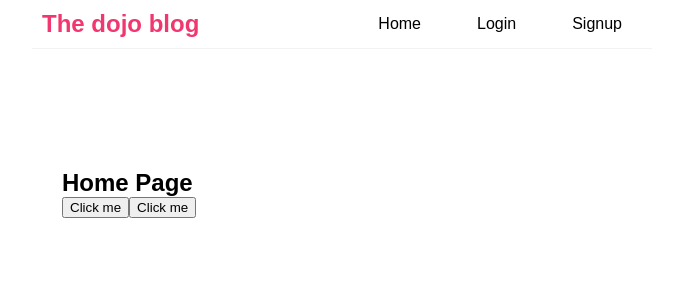
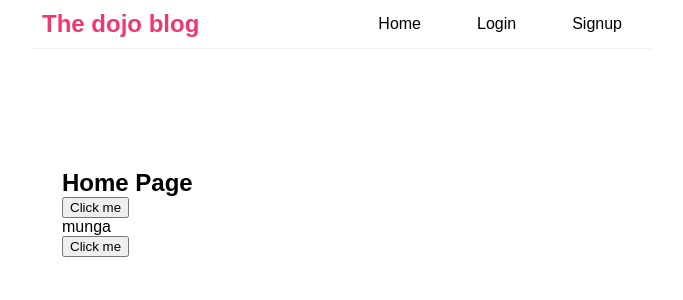
Before and after one commit to Wairioko/React-Tutorial, a React (Create React App) app: page / in a window 1280 px wide. Shown: the top 300 px of the page, without its empty margins (298-981 px from the left). Built offline with nearby package versions, Linux system fonts and the light colour scheme.

Commit message:
INtroduction to using state in react, useState hook illustrated

```diff
--- a/src/Home.js
+++ b/src/Home.js
@@ -1,22 +1,30 @@
-import React from 'react'
+import React, { useState } from 'react'
 import './index.css'
 
-const onclick = () => {
-    alert('Home button clicked');
-}
+
 
 const clickagain = (name) => {
+
     alert('Hello' + name)
 }
 
 // Home.js
 const HomePage = () => {
+    // let name = 'munga'
+    // use of state functionality in react
+    const [name, setName] = useState('munga');
+
+    const onclick = () => {
+        setName('charles')
+        alert('Home button clicked by ' + name);
+    }
     return (
         <div className="content">
             <h2>Home Page</h2>
             <button onClick={onclick}>Click me</button>
             {/* wrapping in anonymous function so it can be
             called properly when button clicked*/}
+            <p>{name}</p>
             <button onClick={(e) => {clickagain('munga', e)}}>Click me</button>
         </div>
     );
```
